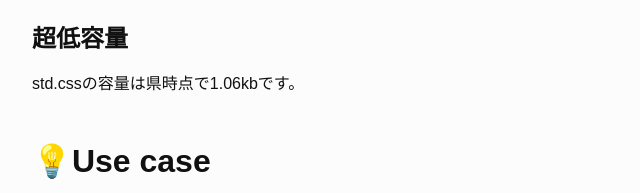
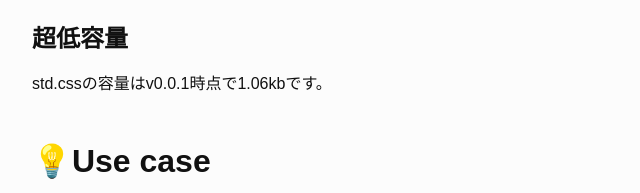
Before and after one commit to nagicat/std-css, a plain HTML site: page docs/index.html in a window 1280 px wide. Shown: the part 787-980 px from the top of the page, 248-888 px from the left. Drawn offline with Linux system fonts and the light colour scheme.

Commit message:
Add files via upload

```diff
--- a/docs/index.html
+++ b/docs/index.html
@@ -43,7 +43,7 @@
         <p>特定のタグの中でスタイルが変化する要素を持ちません。そのため、フレームワークの利用方法を学習する必要がありません。</p>
 
         <h2>超低容量</h2>
-        <p>std.cssの容量は県時点で1.06kbです。</p>
+        <p>std.cssの容量はv0.0.1時点で1.06kbです。</p>
     </div>
 
     <div>
```
